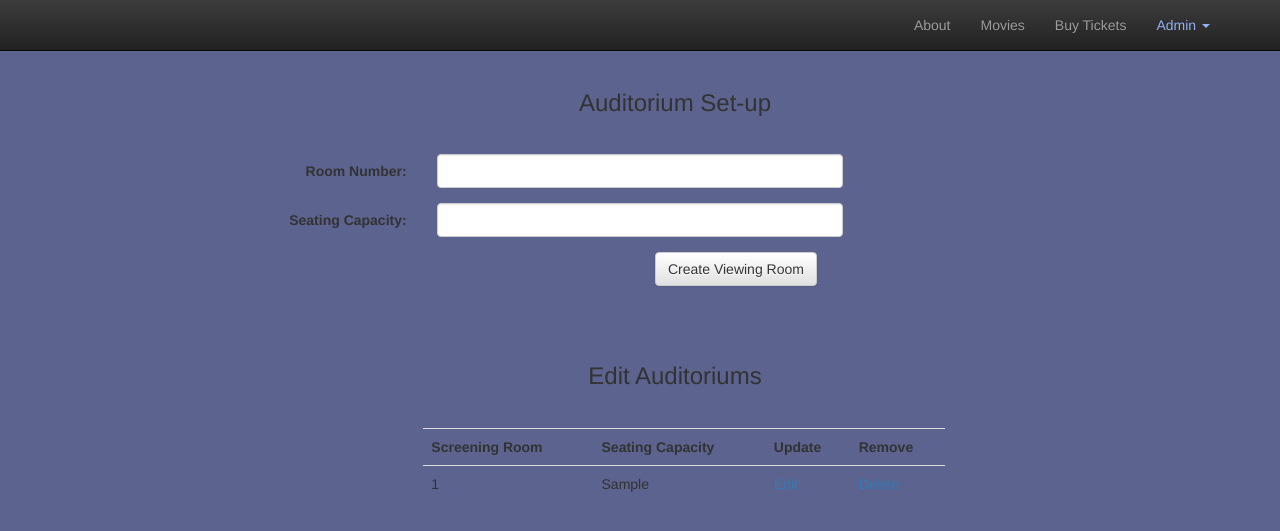
After one commit to KatieUde/rwt_php, a PHP site: template templates/viewing_rooms.html.twig in a window 1280 px wide. The commit adds this page. Shown: the top 531 px of the page. Run offline with PHP 8.4, Linux system fonts and the light colour scheme; the template is opened without the code that fills it: most values are stand-ins (such as "Sample title", 1, 10 or a date in 2020); some libraries are stand-ins or nearby versions.

Commit message:
several more functioning posting forms added to app

```diff
--- a/templates/add_movies.html.twig
+++ b/templates/add_movies.html.twig
@@ -61,7 +61,7 @@
           </div>
         </div>
       <div class="col-sm-6 control-label">
-        <button class="btn btn-default" type="submit" name="submit" value="submit">Submit</button>
+        <button class="btn btn-default" type="submit" name="submit" value="submit">Create Movie</button>
       </div>
     </form>
 
@@ -89,10 +89,10 @@
               <td class="table_body">{{movie.movie_name}}</td>
               <td class="table_body">{{movie.rating}}</td>
                 <td class="table_body">
-                  <a href="{{ '/edit_movies' }}">Edit</a>
+                  <a href="/edit_movie/{{movie.id}}">Edit</a>
                 </td>
                 <td class="table_body">
-                  <a href=">{{ '/delete_mvoies' }}">Delete</a>
+                  <a href="/delete_movies/{{movie.id}}">Delete</a>
                 </td>
                 {% endfor %}
             </table>
--- a/templates/manage_theatre.html.twig
+++ b/templates/manage_theatre.html.twig
@@ -12,9 +12,9 @@
         <div class="col-sm-offset-2 col-sm-8">
           <div class="list-group" id="admin-manage-list">
             <a href="/add_movies" class="list-group-item">Add & Edit Movies</a>
-            <a href="/viewing_rooms/new" class="list-group-item">Add & Edit Auditoriums</a>
-            <a href="/ticket_details/new" class="list-group-item">Add & Edit Ticket Details</a>
-            <a href="/viewings/new" class="list-group-item">Add & Edit Viewings</a>
+            <a href="/viewing_rooms" class="list-group-item">Add & Edit Auditoriums</a>
+            <a href="/ticket_details" class="list-group-item">Add & Edit Ticket Details</a>
+            <a href="/viewings" class="list-group-item">Add & Edit Viewings</a>
           </div>
         </div>
       </div>
--- /dev/null
+++ b/templates/viewing_rooms.html.twig
@@ -0,0 +1,61 @@
+{% extends 'layout.html.twig' %}
+
+{% block content %}
+
+  <div class="auditorium-header">
+    <h3>Auditorium Set-up</h3>
+  </div>
+
+  <!-- FORM FOR NEW AUDITORIUM CREATION -->
+<div id="new-auditorium-form">
+  <form class="form-horizontal" action="/viewing_rooms" method="post">
+    <div class="form-group">
+      <label for="auditorium" class="col-sm-2 col-sm-offset-2 control-label">Room Number:</label>
+        <div class="col-sm-4">
+          <input type="text" class="form-control" name="room_number" value=""></input>
+        </div>
+      </div>
+    <div class="form-group">
+      <label for="seating_capacity" class="col-sm-2 col-sm-offset-2 control-label">Seating Capacity:</label>
+        <div class="col-sm-4">
+          <input type="text" class="form-control" name="seat_max" value=""></input>
+        </div>
+      </div>
+    <div class="form-group">
+      <div class="col-sm-offset-6 col-sm-5">
+        <button class="btn btn-default" type="submit" name="submit" value="submit">Create Viewing Room</button>
+      </div>
+    </div>
+  </form>
+</div>
+  <!-- EDIT EXISTING AUDITORIUMS -->
+
+  <div class="auditorium-header">
+    <h3>Edit Auditoriums</h3>
+  </div>
+
+  <div class="col-md-7 col-sm-offset-2" id="auditorium-list">
+    <table class="table">
+      <tbody>
+        <tr>
+          <th class="table_head">Screening Room</th>
+          <th class="table_head">Seating Capacity</th>
+          <th class="table_head">Update</th>
+          <th class="table_head">Remove</th>
+          </tr>
+            {% for viewing_room in viewing_rooms %}
+          <tr>
+            <td class="table_body">{{viewing_room.room_number}}</td>
+            <td class="table_body">{{viewing_room.seat_max}}</td>
+              <td class="table_body">
+                <a href="{{ '/edit_viewing_rooms' }}">Edit</a>
+              </td>
+              <td class="table_body">
+                <a href=">{{ '/delete_viewing_rooms' }}">Delete</a>
+              </td>
+              {% endfor %}
+          </table>
+        </div>
+
+
+{% endblock %}
--- a/web/css/main.css
+++ b/web/css/main.css
@@ -87,3 +87,31 @@ footer {
 #movie-list {
   padding-left: 15em;
 }
+
+#auditorium-list {
+  padding-left: 15em;
+}
+
+#ticket-type-list {
+  padding-left: 15em;
+}
+
+#new-auditorium-form {
+  padding-bottom: 3em;
+}
+
+.auditorium-header {
+  text-align: center;
+  padding-left: 5em;
+  padding-bottom: 2em;
+}
+
+#new-ticket-form {
+  padding-bottom: 2em;
+}
+
+.ticket-type-header {
+  text-align: center;
+  padding-left: 5em;
+  padding-bottom: 2em;
+}
```
Also changed, not shown: src/controllers.php (+30 -8 lines), templates/auditorium.html.twig (deleted, +0 -23 lines), templates/ticket_details.html.twig (added, +62 -0 lines).
